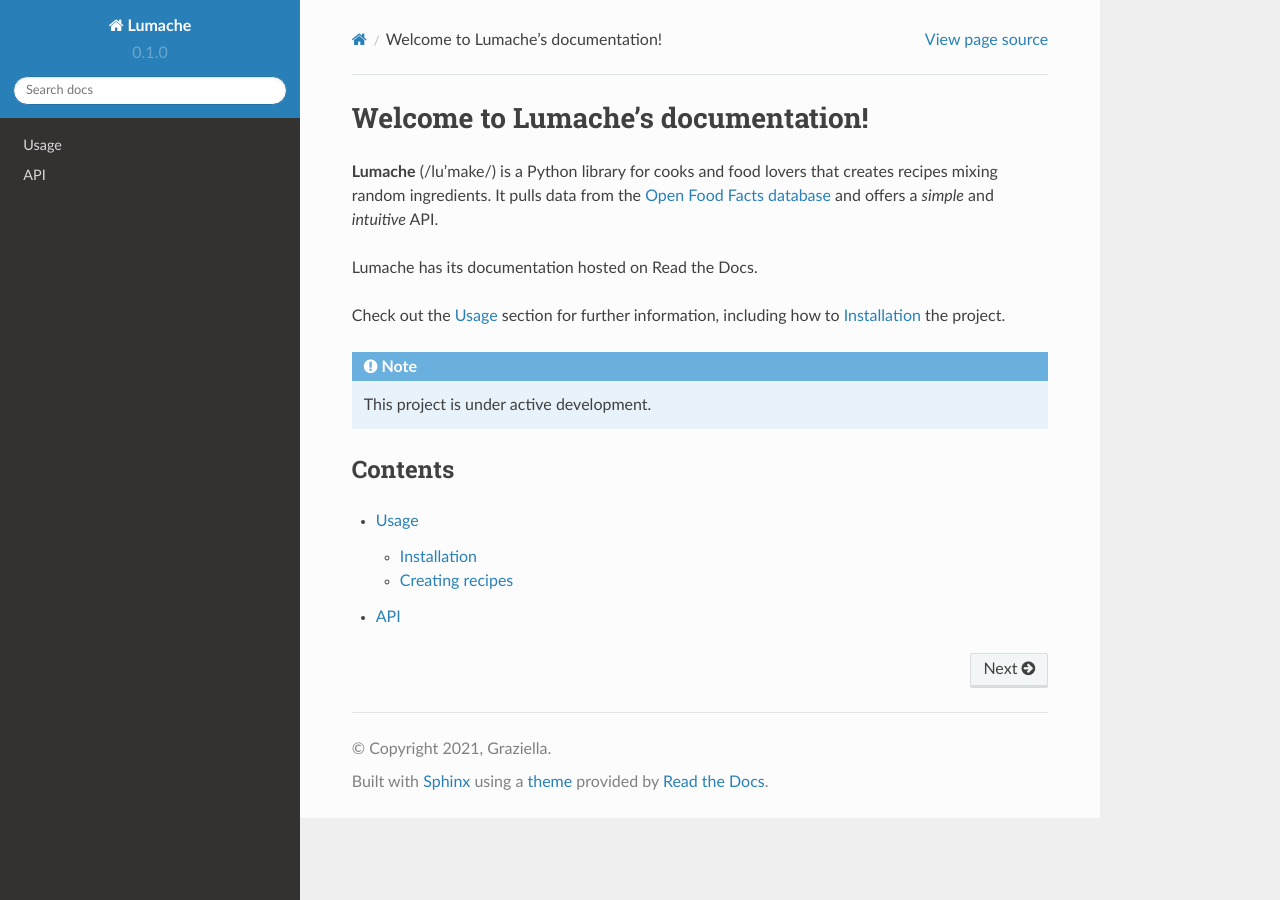
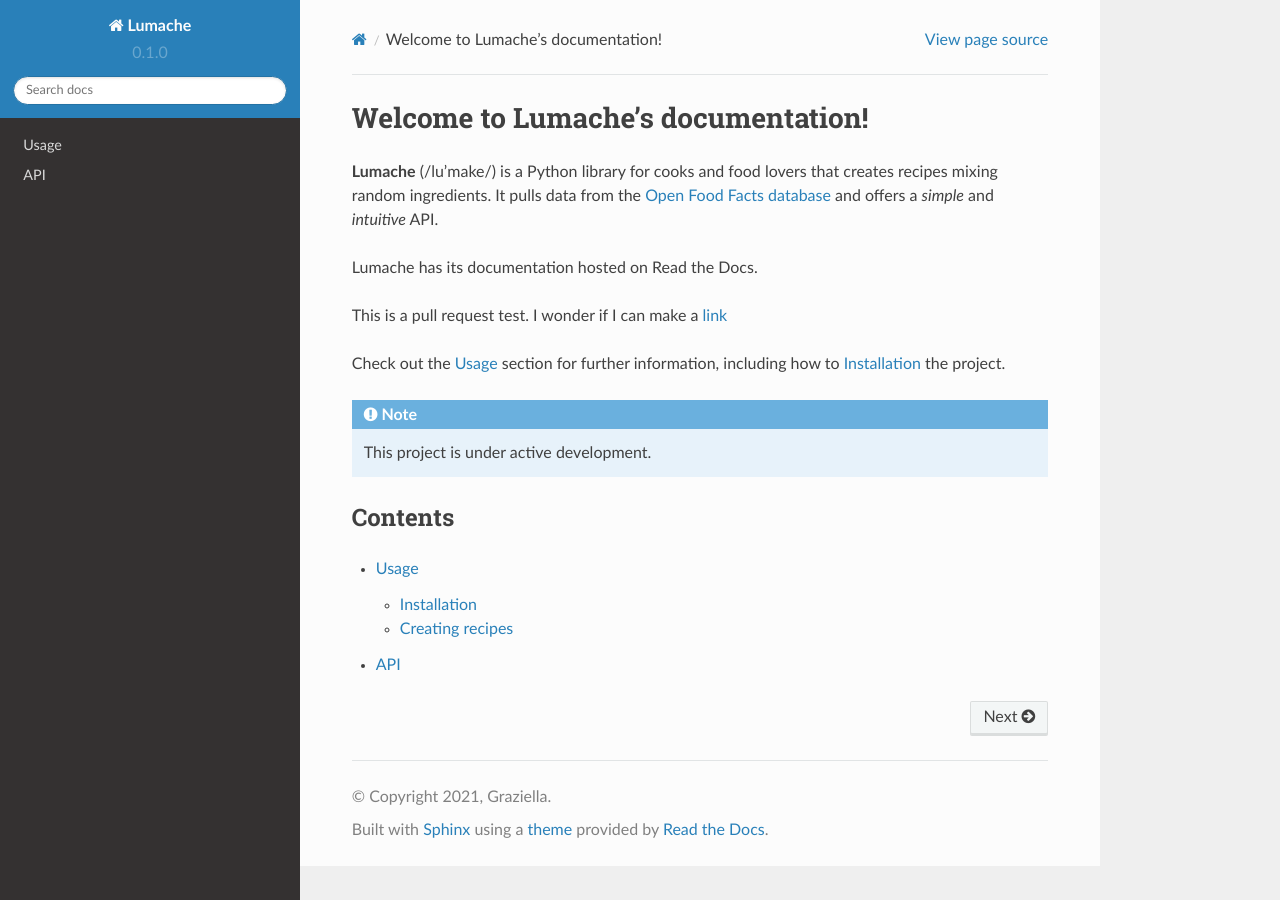
Before and after one commit to Erix4/docs-test, a Sphinx documentation site: the page built from docs/source/index.rst, in a window 1280 px wide. Built offline with Sphinx 7.4.7 and the Read the Docs theme 2.0.0, drawn with Linux system fonts in a browser that asks for light colours.

Commit message:
Pull request test

```diff
--- a/docs/source/index.rst
+++ b/docs/source/index.rst
@@ -7,6 +7,8 @@ It pulls data from the `Open Food Facts database <https://world.openfoodfacts.or
 and offers a *simple* and *intuitive* API.
 
 Lumache has its documentation hosted on Read the Docs.
+
+This is a pull request test. I wonder if I can make a `link <https://google.com/>`_
 
 Check out the :doc:`usage` section for further information, including
 how to :ref:`installation` the project.
```
